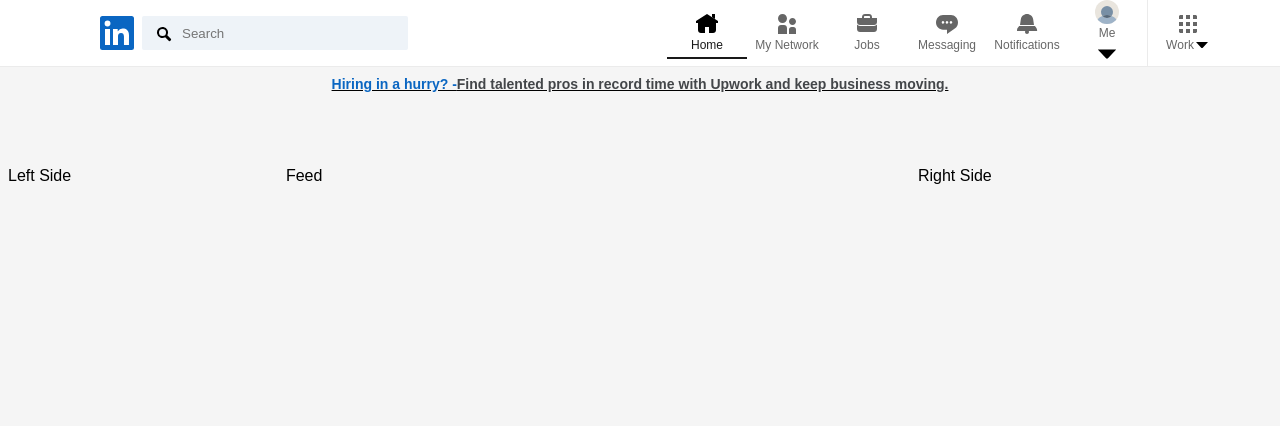
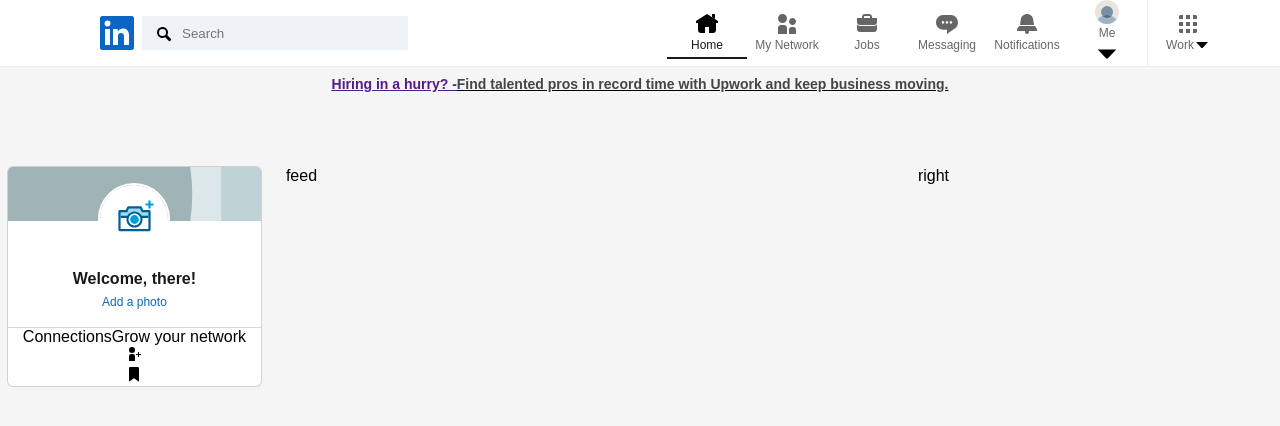
Before and after one commit to alb1nut/linkedin-clone-2, a React (Create React App) app: page /home in a window 1280 px wide. Shown: the top 426 px of the page. Built offline with nearby package versions, Linux system fonts and the light colour scheme.

Commit message:
working on leftside of grid

```diff
--- /dev/null
+++ b/src/components/Feed.js
@@ -0,0 +1,18 @@
+import React from 'react'
+
+import styled from 'styled-components'
+
+
+const Feed = () => {
+  return (
+    <Container>
+      feed
+    </Container>
+  )
+}
+
+const Container=styled.div`
+grid-area: feed;
+`
+
+export default Feed
--- /dev/null
+++ b/src/components/LeftSide.js
@@ -0,0 +1,99 @@
+import React from "react";
+
+import styled from "styled-components";
+
+const LeftSide = () => {
+  return (
+    <Container>
+      <ArtCart>
+        <UserInfo>
+          <CardBackground />
+          <a>
+            <Photo />
+            <Link>Welcome, there!</Link>
+          </a>
+          <a>
+            <AddPhotoText>Add a photo</AddPhotoText>
+          </a>
+        </UserInfo>
+        <Widget>
+          <a>
+            <div>
+              <span>Connections</span>
+              <span>Grow your network</span>
+            </div>
+            <img src="/images/widget-icon.svg" alt="" />
+          </a>
+        </Widget>
+        <Item>
+          <span>
+            <img src="/images/item-icon.svg" alt="" />
+          </span>
+        </Item>
+      </ArtCart>
+    </Container>
+  );
+};
+
+const Container = styled.div`
+  grid-area: leftSide;
+`;
+
+const ArtCart = styled.div`
+  text-align: center;
+  overflow: hidden;
+  margin-bottom: 8px;
+  background-color: #fff;
+  border-radius: 5px;
+  transition: box-shadow 83ms;
+  position: relative;
+  border: none;
+  box-shadow: 0 0 0 1px rgb(0 0 0 /15%), 0 0 0 rgb(0 0 0 /20%);
+`;
+
+const UserInfo = styled.div`
+  border-bottom: 1px solid rgba(0, 0, 0, 0.15);
+  padding: 12px 12px 16px;
+  word-wrap: break-word;
+  word-break: break-word;
+`;
+const CardBackground = styled.div`
+  background: url("/images/card-bg.svg");
+  background-position: center;
+  background-size: 462px;
+  height: 54px;
+  margin: -12px -12px 0;
+`;
+const Photo = styled.div`
+  box-shadow: none;
+  background-image: url("/images/photo.svg");
+  width: 72px;
+  height: 72px;
+  box-sizing: border-box;
+  background-clip: content-box;
+  background-color: #fff;
+  background-position: center;
+  background-size: 60%;
+  background-repeat: no-repeat;
+  border: 2px solid #fff;
+  margin: -38px auto 12px;
+  border-radius: 50%;
+`;
+const Link = styled.div`
+  font-size: 16px;
+  line-height: 1.5;
+  color: rgba(0, 0, 0, 0.9);
+  font-weight: 600;
+`;
+const AddPhotoText = styled.div`
+  color: #0a66c2;
+  margin-top: 4px;
+  font-size: 12px;
+  line-height: 1.33;
+  font-weight: 400;
+`;
+
+const Widget=styled.div``;
+const Item=styled.a``
+
+export default LeftSide;
--- a/src/components/Main.js
+++ b/src/components/Main.js
@@ -1,12 +1,15 @@
 import React from "react";
 import styled from "styled-components";
+import Feed from "./Feed";
+import LeftSide from "./LeftSide";
+import RightSide from "./RightSide";
 
 const Main = () => {
   return (
     <Container>
       <Section>
         <h5>
-          <a>Hiring in a hurry? -</a>
+          <a href="">Hiring in a hurry? -</a>
         </h5>
         <p>
           Find talented pros in record time with Upwork and keep business
@@ -14,9 +17,9 @@
         </p>
       </Section>
       <LayOut>
-        <div>Left Side</div>
-        <div>Feed</div>
-        <div>Right Side</div>
+        <LeftSide />
+        <Feed />
+        <RightSide />
       </LayOut>
     </Container>
   );
@@ -26,11 +29,11 @@
   padding-top: 52px;
   max-width: 100%;
 `;
-const Content = styled.div`
-  max-width: 1128px;
-  margin-left: auto;
-  margin-right: auto;
-`;
+// const Content = styled.div`
+//   max-width: 1128px;
+//   margin-left: auto;
+//   margin-right: auto;
+// `;
 
 const Section = styled.section`
   min-height: 50px;
@@ -64,7 +67,7 @@
 
 const LayOut = styled.div`
   display: grid;
-  grid-template-areas: "leftSide feed rightside";
+  grid-template-areas: "leftSide feed rightSide";
   grid-template-columns: minmax(0, 5fr) minmax(0, 12fr) minmax(300px, 7fr);
   column-gap: 25px;
   row-gap: 25px;
--- /dev/null
+++ b/src/components/RightSide.js
@@ -0,0 +1,18 @@
+import React from 'react'
+
+import styled from 'styled-components'
+
+
+const RightSide = () => {
+  return (
+    <Container>
+      right
+    </Container>
+  )
+}
+
+const Container=styled.div`
+grid-area: rightSide;
+`
+
+export default RightSide
```
